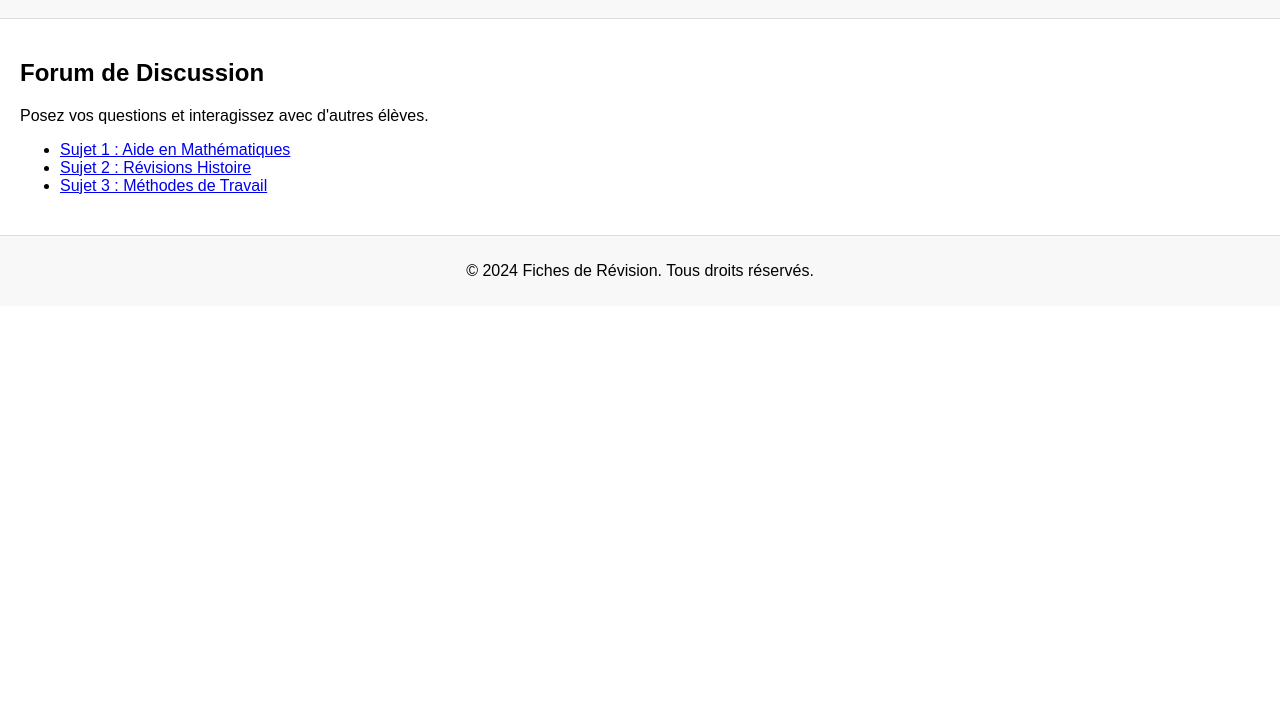
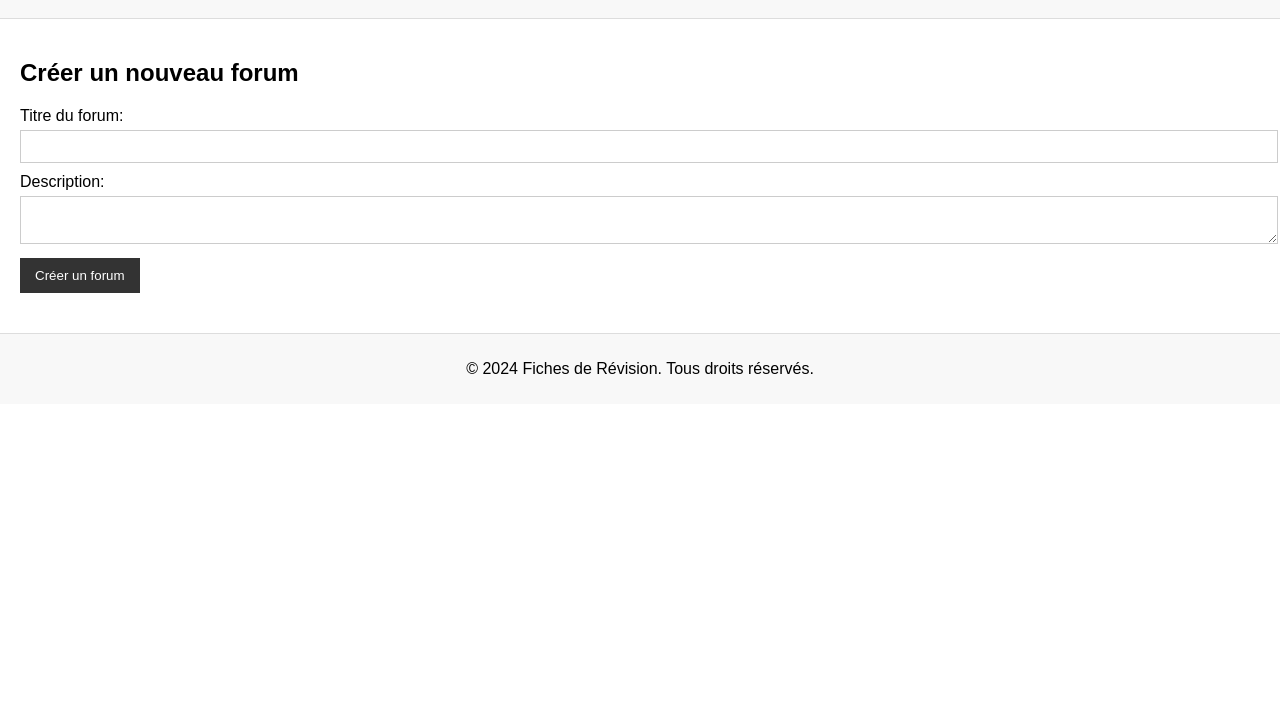
Before and after one commit to ChamPoingYT/tyj, a plain HTML site: page forum.html in a window 1280 px wide. Shown: the part 77-800 px from the top of the page. Drawn offline with Linux system fonts and the light colour scheme.

Commit message:
Update forum.html

```diff
--- a/forum.html
+++ b/forum.html
@@ -12,28 +12,41 @@
         <nav>
             <ul>
                 <li><a href="index.html">Accueil</a></li>
-                <li><a href="fiches.html">Fiches de Révision</a></li>
-                <li><a href="forum.html">Forum</a></li>
-                <li><a href="blog.html">Blog</a></li>
-                <li><a href="resources.html">Ressources</a></li>
+                <li><a href="about.html">À propos</a></li>
                 <li><a href="contact.html">Contact</a></li>
-                <li><a href="login.html">Connexion</a></li>
+                <li><a href="forum.html" class="active">Forum</a></li>
             </ul>
         </nav>
     </header>
+
     <main>
-        <section>
-            <h2>Forum de Discussion</h2>
-            <p>Posez vos questions et interagissez avec d'autres élèves.</p>
-            <ul>
-                <li><a href="topic1.html">Sujet 1 : Aide en Mathématiques</a></li>
-                <li><a href="topic2.html">Sujet 2 : Révisions Histoire</a></li>
-                <li><a href="topic3.html">Sujet 3 : Méthodes de Travail</a></li>
-            </ul>
+        <section id="forumContent">
+            <!-- Le contenu du forum spécifique sera chargé ici -->
+        </section>
+
+        <section id="createForum">
+            <h2>Créer un nouveau forum</h2>
+            <form id="newForumForm" action="#">
+                <label for="forumTitle">Titre du forum:</label>
+                <input type="text" id="forumTitle" name="forumTitle" required>
+
+                <label for="forumDescription">Description:</label>
+                <textarea id="forumDescription" name="forumDescription" required></textarea>
+
+                <button type="submit">Créer un forum</button>
+            </form>
+        </section>
+
+        <section id="forums">
+            <h2>Forums existants</h2>
+            <!-- Les forums existants seront affichés ici -->
         </section>
     </main>
+
     <footer>
         <p>&copy; 2024 Fiches de Révision. Tous droits réservés.</p>
     </footer>
+
+    <script src="script.js"></script>
 </body>
 </html>
```
